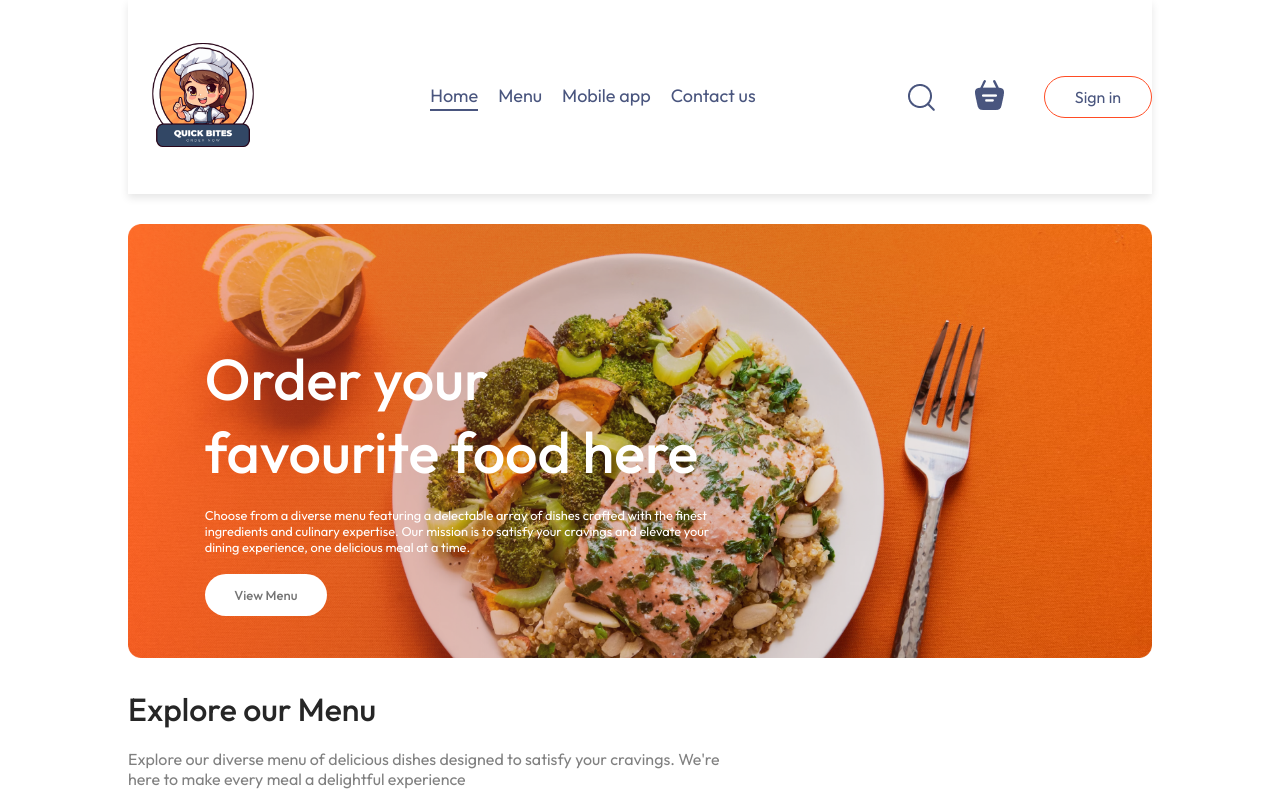
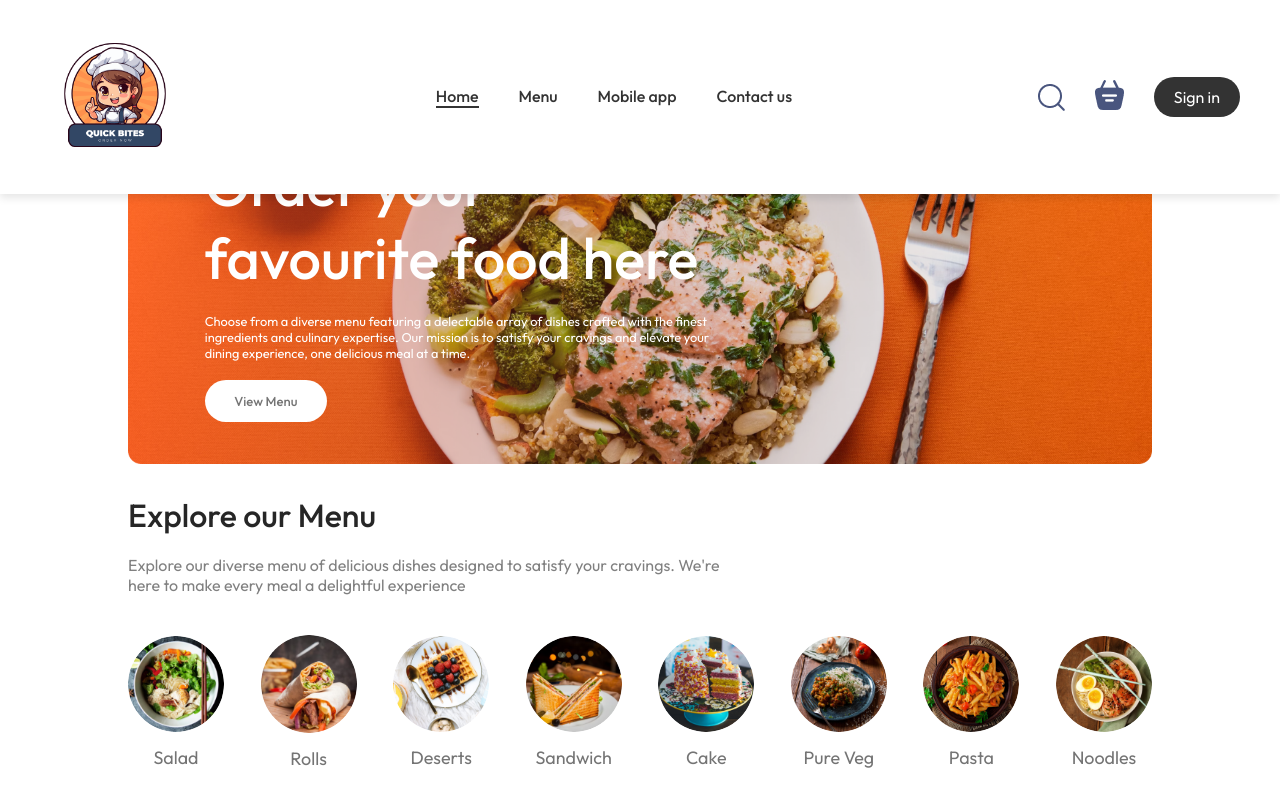
Before and after one commit to himanshudixit2002/Food-Del, a React (Vite) app in the folder frontend/: page / in a window 1280 px wide. Shown: the top 800 px of the page. Built offline with nearby package versions, Linux system fonts and the light colour scheme; no server answers.

Commit message:
nav-change-commit

```diff
--- a/frontend/src/components/Navbar/Navbar.css
+++ b/frontend/src/components/Navbar/Navbar.css
@@ -1,42 +1,48 @@
 /* General Styles */
 .navbar {
-    padding: 20px 0;
+    padding: 20px 40px; /* Increased padding for a more spacious layout */
     display: flex;
     justify-content: space-between;
     align-items: center;
-    background: #fff; /* Added background for better contrast */
-    box-shadow: 0 4px 8px rgba(0, 0, 0, 0.1); /* Added shadow for depth */
+    background: #fff; /* White background for a clean look */
+    box-shadow: 0 4px 8px rgba(0, 0, 0, 0.1); /* Light shadow for subtle depth */
+    position: fixed; /* Fixed positioning for a persistent navbar */
+    width: 100%; /* Full width for the navbar */
+    top: 0;
+    left: 0;
+    z-index: 1000; /* High z-index to ensure it's above other content */
 }
 
 .navbar .logo {
-    width: 150px;
-    transition: width 0.3s ease-in-out; /* Smooth transition for logo resizing */
+    width: 150px; /* Adjusted logo size */
+    transition: width 0.3s ease; /* Smooth resizing */
 }
 
 .navbar-menu {
     display: flex;
     list-style: none;
-    gap: 20px;
-    color: #49557E;
-    font-size: 18px;
+    gap: 40px; /* Increased spacing between menu items */
+    color: #333; /* Darker text for better readability */
+    font-size: 16px;
+    margin: 0;
+    padding: 0;
 }
 
 .navbar-menu a {
-    text-decoration: none; /* Ensure links are not underlined */
-    color: inherit; /* Inherit color from parent */
-    transition: color 0.3s ease, border-bottom 0.3s ease; /* Smooth transition for active link */
+    text-decoration: none;
+    color: inherit;
+    font-weight: 500; /* Slightly bolder text */
+    transition: color 0.3s ease, border-bottom 0.3s ease;
 }
 
 .navbar-menu .active {
-    padding-bottom: 2px;
-    border-bottom: 2px solid #49557E;
-    color: #49557E; /* Make active link color match the border */
+    border-bottom: 2px solid #333; /* Dark underline for active item */
 }
 
 .navbar-right {
     display: flex;
     align-items: center;
-    gap: 40px;
+    gap: 30px; /* Adjusted spacing for icons and buttons */
 }
 
 .navbar-search-icon {
@@ -45,28 +51,28 @@
 
 .navbar-search-icon .dot {
     position: absolute;
-    min-width: 10px;
-    min-height: 10px;
+    width: 12px;
+    height: 12px;
     background-color: #FF4C24;
-    border-radius: 50%; /* Circular dot */
+    border-radius: 50%;
     top: -8px;
     right: -8px;
 }
 
 .navbar-right button {
-    background: transparent;
+    background: #333; /* Dark background for the button */
     font-size: 16px;
-    color: #49557E;
-    border: 1px solid #FF4C24;
-    padding: 10px 30px;
-    border-radius: 50px;
+    color: #fff; /* White text color */
+    border: none;
+    padding: 10px 20px;
+    border-radius: 25px; /* Rounded corners */
     cursor: pointer;
-    transition: background 0.3s ease, color 0.3s ease;
+    transition: background 0.3s ease, transform 0.3s ease;
 }
 
 .navbar-right button:hover {
-    background: #fff4f2;
-    color: #FF4C24; /* Change text color on hover */
+    background: #555; /* Darker button background on hover */
+    transform: scale(1.05); /* Slight scaling effect on hover */
 }
 
 .navbar-profile {
@@ -77,15 +83,13 @@
     position: absolute;
     display: none;
     right: 0;
-    z-index: 1;
-    background-color: #fff2ef;
-    padding: 12px 25px;
-    border-radius: 4px;
-    border: 1px solid #FF4C24;
-    outline: 2px solid #fff;
+    z-index: 100;
+    background-color: #fff;
+    padding: 10px;
+    border-radius: 8px; /* Rounded corners */
+    border: 1px solid #ddd;
+    box-shadow: 0 4px 8px rgba(0, 0, 0, 0.1);
     list-style: none;
-    box-shadow: 0 4px 8px rgba(0, 0, 0, 0.1); /* Shadow for dropdown */
-    transition: opacity 0.3s ease; /* Smooth fade-in effect */
 }
 
 .navbar-profile-dropdown li {
@@ -93,7 +97,8 @@
     align-items: center;
     gap: 10px;
     cursor: pointer;
-    transition: color 0.3s ease; /* Smooth color change on hover */
+    padding: 8px 12px;
+    transition: background 0.3s ease;
 }
 
 .navbar-profile-dropdown img {
@@ -101,17 +106,15 @@
 }
 
 .navbar-profile-dropdown li:hover {
-    color: #FF4C24;
+    background: #f5f5f5; /* Subtle background change on hover */
 }
 
 .navbar-profile:hover .navbar-profile-dropdown {
-    display: flex;
-    flex-direction: column;
-    gap: 10px;
+    display: block; /* Show dropdown on hover */
 }
 
 .navbar-profile hr {
-    background-color: gray;
+    background-color: #ddd;
     height: 1px;
     border: none;
 }
@@ -123,20 +126,12 @@
     }
 
     .navbar-menu {
-        gap: 20px;
-        font-size: 17px;
+        gap: 30px;
+        font-size: 15px;
     }
 
     .navbar-right {
-        gap: 30px;
-    }
-
-    .navbar-right img {
-        width: 22px;
-    }
-
-    .navbar-right button {
-        padding: 8px 25px;
+        gap: 20px;
     }
 }
 
@@ -146,21 +141,12 @@
     }
 
     .navbar-menu {
-        gap: 15px;
-        font-size: 16px;
+        gap: 20px;
+        font-size: 14px;
     }
 
     .navbar-right {
-        gap: 20px;
-    }
-
-    .navbar-right img {
-        width: 20px;
-    }
-
-    .navbar-right button {
-        font-size: 15px;
-        padding: 7px 20px;
+        gap: 15px;
     }
 }
 
@@ -168,4 +154,8 @@
     .navbar-menu {
         display: none;
     }
+
+    .navbar-right {
+        gap: 10px;
+    }
 }
--- a/frontend/src/components/Navbar/Navbar.jsx
+++ b/frontend/src/components/Navbar/Navbar.jsx
@@ -6,6 +6,7 @@ import { StoreContext } from '../../Context/StoreContext';
 
 const Navbar = ({ setShowLogin }) => {
   const [menu, setMenu] = useState("home");
+  const [showMobileMenu, setShowMobileMenu] = useState(false); // State for mobile menu visibility
   const { getTotalCartAmount, token, setToken } = useContext(StoreContext);
   const navigate = useNavigate();
 
@@ -18,11 +19,11 @@ const Navbar = ({ setShowLogin }) => {
   return (
     <div className='navbar'>
       <Link to='/'><img className='logo' src={assets.logo} alt="Website Logo" /></Link>
-      <ul className="navbar-menu">
-        <Link to="/" onClick={() => setMenu("home")} className={`${menu === "home" ? "active" : ""}`} aria-label="Home">Home</Link>
-        <a href='#explore-menu' onClick={() => setMenu("menu")} className={`${menu === "menu" ? "active" : ""}`} aria-label="Menu">Menu</a>
-        <a href='#app-download' onClick={() => setMenu("mob-app")} className={`${menu === "mob-app" ? "active" : ""}`} aria-label="Mobile App">Mobile app</a>
-        <a href='#footer' onClick={() => setMenu("contact")} className={`${menu === "contact" ? "active" : ""}`} aria-label="Contact Us">Contact us</a>
+      <ul className={`navbar-menu ${showMobileMenu ? 'show' : ''}`}>
+        <Link to="/" onClick={() => { setMenu("home"); setShowMobileMenu(false); }} className={`${menu === "home" ? "active" : ""}`} aria-label="Home">Home</Link>
+        <a href='#explore-menu' onClick={() => { setMenu("menu"); setShowMobileMenu(false); }} className={`${menu === "menu" ? "active" : ""}`} aria-label="Menu">Menu</a>
+        <a href='#app-download' onClick={() => { setMenu("mob-app"); setShowMobileMenu(false); }} className={`${menu === "mob-app" ? "active" : ""}`} aria-label="Mobile App">Mobile app</a>
+        <a href='#footer' onClick={() => { setMenu("contact"); setShowMobileMenu(false); }} className={`${menu === "contact" ? "active" : ""}`} aria-label="Contact Us">Contact us</a>
       </ul>
       <div className="navbar-right">
         <img src={assets.search_icon} alt="Search Icon" />
```
